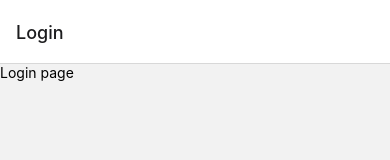
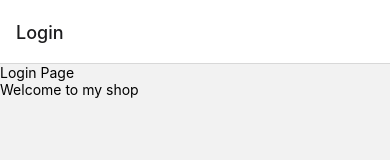
Before and after one commit to elokai-Codelabs/MID-SEM-PROJECT202, a React Native app: screen /Login in a window 390 px wide. Shown: the top 160 px of the page. Built offline with nearby package versions, Linux system fonts and the light colour scheme.

Commit message:
another commit on login page

```diff
--- a/app/screens/Login.js
+++ b/app/screens/Login.js
@@ -4,7 +4,8 @@ import { StyleSheet, Text, View } from "react-native";
 const Login = () => {
   return (
     <View>
-      <Text>Login page</Text>
+      <Text>Login Page</Text>
+      <Text>Welcome to my shop</Text>
     </View>
   );
 };
--- a/package.json
+++ b/package.json
@@ -8,11 +8,17 @@
     "eject": "expo eject"
   },
   "dependencies": {
+    "@react-native-masked-view/masked-view": "^0.2.6",
+    "@react-navigation/native": "^6.0.6",
+    "@react-navigation/stack": "^6.0.11",
     "expo": "~43.0.0",
     "expo-status-bar": "~1.1.0",
     "react": "17.0.1",
     "react-dom": "17.0.1",
     "react-native": "0.64.2",
+    "react-native-gesture-handler": "^1.10.3",
+    "react-native-safe-area-context": "^3.3.2",
+    "react-native-screens": "^3.9.0",
     "react-native-web": "0.17.1"
   },
   "devDependencies": {
```
Also changed, not shown: 1 other file (tests, documents, lock files or other folders).
